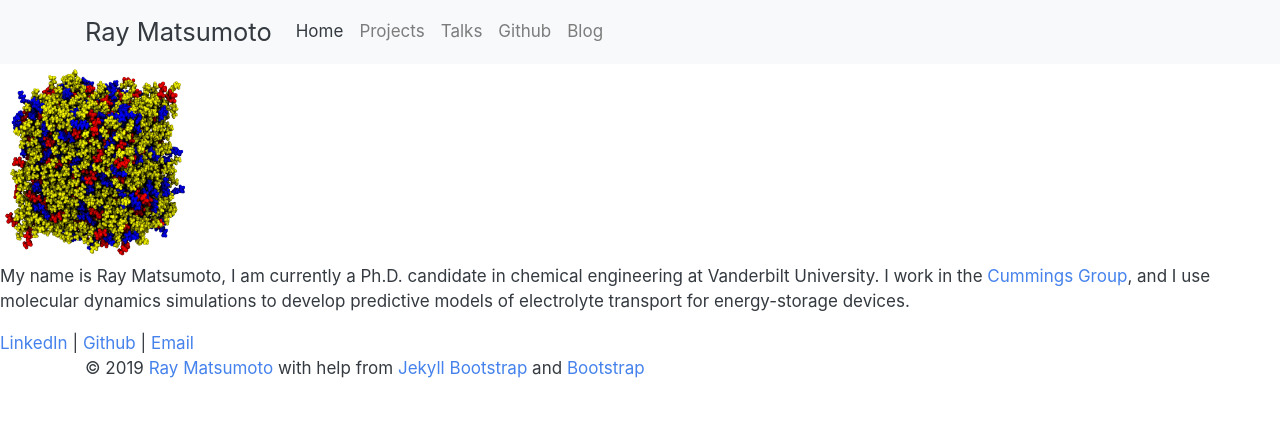
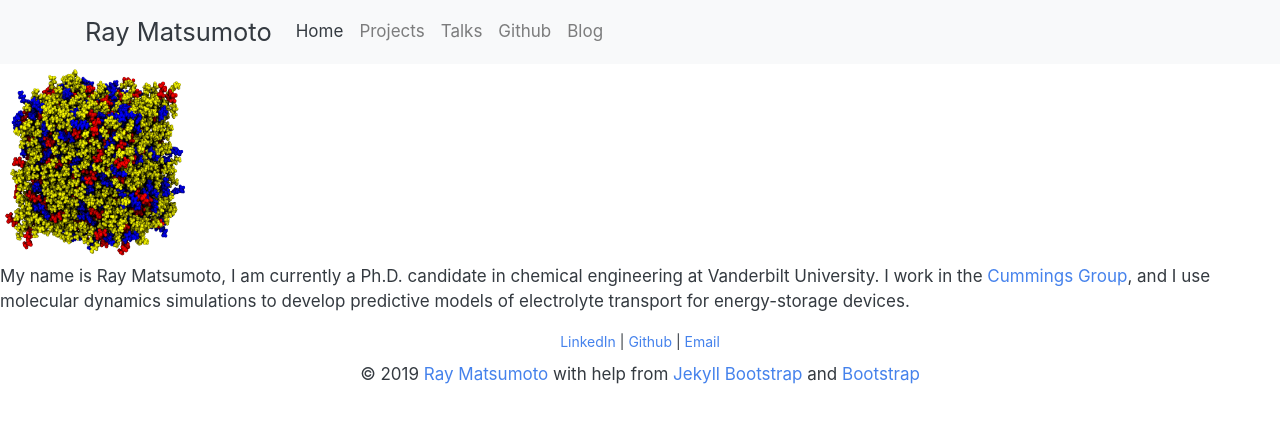
Before and after one commit to rmatsum836/rmatsum836.github.io, a Jekyll site: the page built from index.md, in a window 1280 px wide. Shown: the top 423 px of the page. Built offline with Jekyll 4.4.1, drawn with Linux system fonts in a browser that asks for light colours; nearby versions of some CDN libraries.

Commit message:
Replace footer styles

```diff
--- a/_includes/themes/bootstrap-3/bottom.html
+++ b/_includes/themes/bootstrap-3/bottom.html
@@ -2,7 +2,7 @@
 
     <div class="clear"></div>
 
-    <div id="footer-links">
+    <div style="text-align:center;font-size:14px;padding:0 0 10px;">
      <a href="https://www.linkedin.com/in/ray-matsumoto-251a8554/" alt="LinkedIn"
                                                                    onclick="trackOutboundLink('https://www.linkedin.com/in/ray-matsumoto-251a8554?loc=bottom');">LinkedIn</a>
      |
@@ -11,7 +11,7 @@
      <a href="mailto:ray.a.matsumoto@vanderbilt.edu" alt="email" target="_blank" onclick="trackOutboundLink('mailto:ray.a.matsumoto@vanderbilt.edu');">Email</a>
     </div>
 
-    <div id="footer">
+    <div style="overflow:visible;margin:0 auto 0 auto;padding:15x 10px;clear:both;text-align:center;">
       <div class="container">
           <p>&copy; {{ site.time | date: '%Y' }} {{ site.author.name }} <a href="https://raymatsumoto.com/">Ray Matsumoto</a>
           with help from <a href="http://jekyllbootstrap.com" target="_blank" title="The Definitive Jekyll Blogging Framework">Jekyll Bootstrap</a>
```
